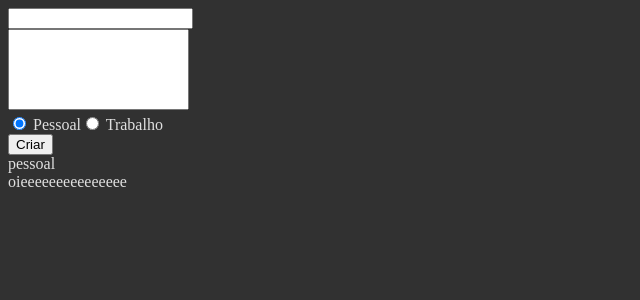
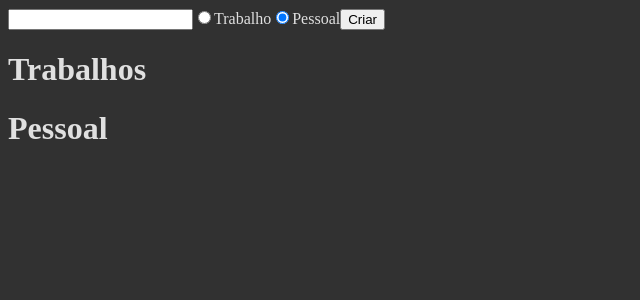
Before and after one commit to Elesiann/foursales-todo-app, a React (Create React App) app: page / in a window 1280 px wide. Shown: the top 300 px of the page, without its empty margins (0-640 px from the left). Built offline with nearby package versions, Linux system fonts and the light colour scheme.

Commit message:
categories working

```diff
--- a/src/App.js
+++ b/src/App.js
@@ -2,54 +2,82 @@ import "./App.css";
 import React, { useState } from "react";
 
 export function App() {
-  const [value, setValue] = useState({
+  const [values, setValues] = useState({
+    atividade: "",
     trabalho: false,
     pessoal: true,
   });
 
-  const [atividades, setAtividades] = useState({
-    trabalho: ["trabalho", "oi"],
-    pessoal: ["pessoal", "oieeeeeeeeeeeeeee"],
-  });
+  const [atividades, setAtividades] = useState([]);
+
+  function handleChange(event) {
+    setValues({
+      ...values,
+      [event.target.name]: event.target.value,
+    });
+  }
 
   function handleSubmit(event) {
     event.preventDefault();
+    setAtividades([
+      ...atividades,
+      {
+        nome: values.atividade,
+        checkTrabalho: values.trabalho,
+        checkPessoal: values.pessoal,
+      },
+    ]);
   }
 
   return (
     <div className="App">
       <form onSubmit={handleSubmit}>
-        <input type="text" /> <br />
-        <textarea name="" id="" cols="20" rows="5"></textarea> <br />
         <input
-          name="radio"
+          name="atividade"
+          type="text"
+          value={values.atividade}
+          onChange={handleChange}
+        />
+        {/* <textarea name="" id="" cols="20" rows="5" placeholder="Descrição"></textarea> <br /> */}
+        <input
+          name="trabalho"
           type="radio"
-          checked={value.pessoal}
-          id="pessoal"
+          checked={values.trabalho}
           onChange={() => {
-            setValue({ ...value, pessoal: true, trabalho: false });
+            setValues({ ...values, pessoal: false, trabalho: true });
           }}
-        />{" "}
-        <label htmlFor="pessoal">Pessoal</label>
+        />
+        <label htmlFor="trabalho">Trabalho</label>
+
         <input
-          name="radio"
+          name="pessoal"
           type="radio"
-          checked={value.trabalho}
-          id="trabalho"
+          checked={values.pessoal}
           onChange={() => {
-            setValue({ ...value, pessoal: false, trabalho: true });
+            setValues({ ...values, trabalho: false, pessoal: true });
           }}
-        />{" "}
-        <label htmlFor="trabalho">Trabalho</label> <br />
+        />
+        <label htmlFor="trabalho">Pessoal</label>
+
         <button type="submit">Criar</button>
       </form>
 
       <div>
-        {value.trabalho === true &&
-          atividades.trabalho.map((trabalhos) => <div>{trabalhos}</div>)}
+      <h1>Trabalhos</h1>
+        {atividades.map(
+          (atividade) =>
+            atividade.checkTrabalho === true && (
+              <div>Todo: {atividade.nome}</div>
+            )
+        )}
 
-        {value.pessoal === true &&
-          atividades.pessoal.map((pessoal) => <div>{pessoal}</div>)}
+<h1>Pessoal</h1>
+        {atividades.map(
+          (atividade) =>
+            atividade.checkPessoal === true && (
+              <div>Todo: {atividade.nome}</div>
+            )
+        )}
       </div>
     </div>
   );
```
Also changed, not shown: src/components/ListTodos.js (added, +10 -0 lines).
